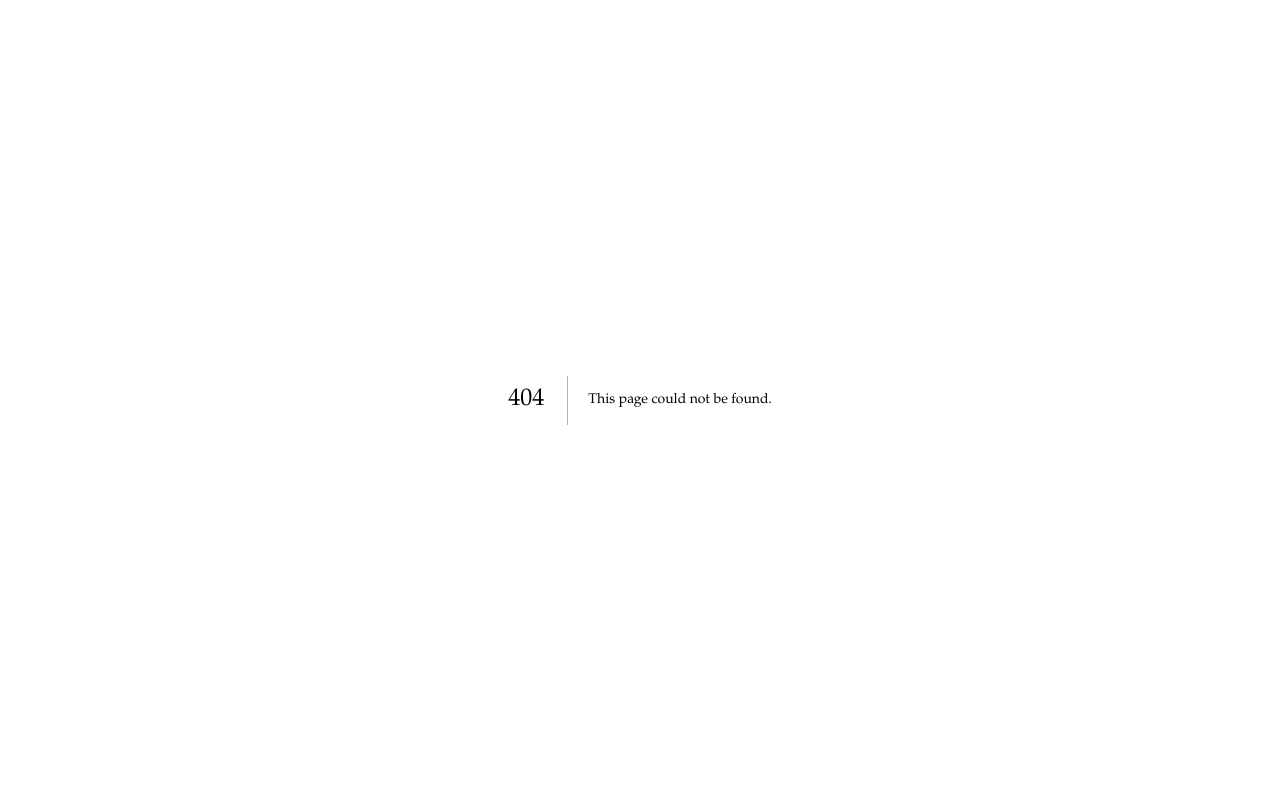
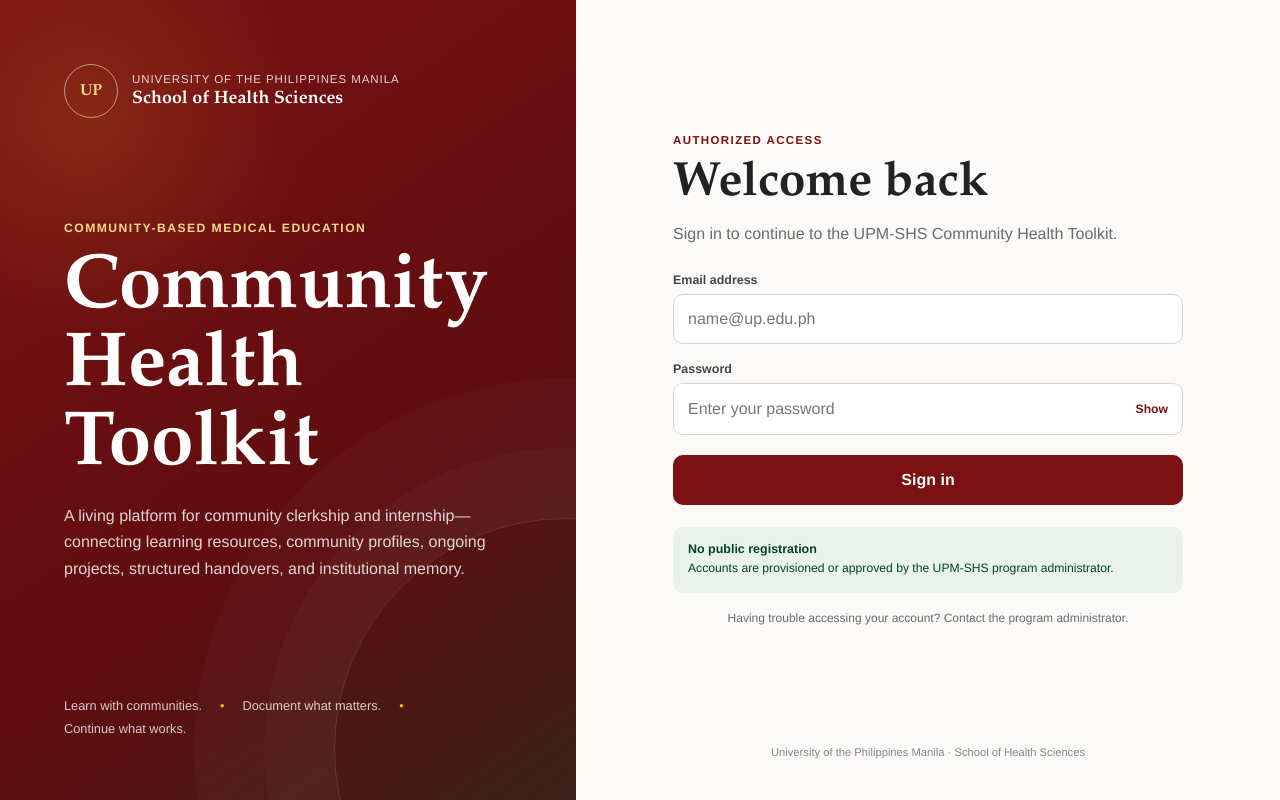
Before and after one commit to upmshsat50/toolkit, a Next.js app: page /login in a window 1280 px wide. Before the commit this address had no page. Built offline with nearby package versions, Linux system fonts and the light colour scheme.

Commit message:
Add files via upload

```diff
--- /dev/null
+++ b/app/login/page.tsx
@@ -0,0 +1,45 @@
+import { LoginForm } from "@/components/LoginForm";
+
+type LoginPageProps = {
+  searchParams: Promise<{ setup?: string; next?: string }>;
+};
+
+export default async function LoginPage({ searchParams }: LoginPageProps) {
+  const params = await searchParams;
+
+  return (
+    <main className="login-page">
+      <section className="login-brand-panel" aria-label="Community Health Toolkit introduction">
+        <div className="login-brand-lockup">
+          <div className="login-brand-mark">UP</div>
+          <div>
+            <span>University of the Philippines Manila</span>
+            <strong>School of Health Sciences</strong>
+          </div>
+        </div>
+
+        <div className="login-brand-copy">
+          <span className="login-kicker">Community-based medical education</span>
+          <h1>Community Health Toolkit</h1>
+          <p>
+            A living platform for community clerkship and internship—connecting learning resources,
+            community profiles, ongoing projects, structured handovers, and institutional memory.
+          </p>
+        </div>
+
+        <div className="login-principles">
+          <span>Learn with communities.</span>
+          <span>Document what matters.</span>
+          <span>Continue what works.</span>
+        </div>
+      </section>
+
+      <section className="login-form-panel">
+        <LoginForm setupMissing={params.setup === "1"} nextPath={params.next} />
+        <footer className="login-footer">
+          University of the Philippines Manila · School of Health Sciences
+        </footer>
+      </section>
+    </main>
+  );
+}
```
